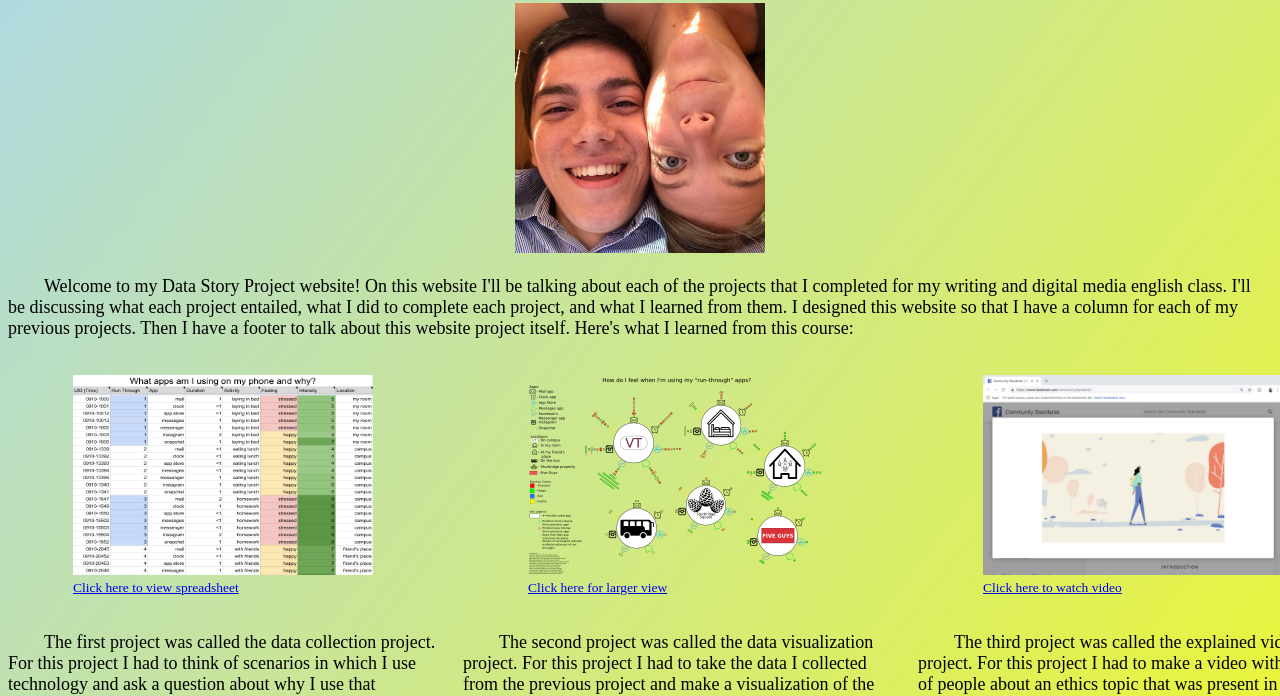
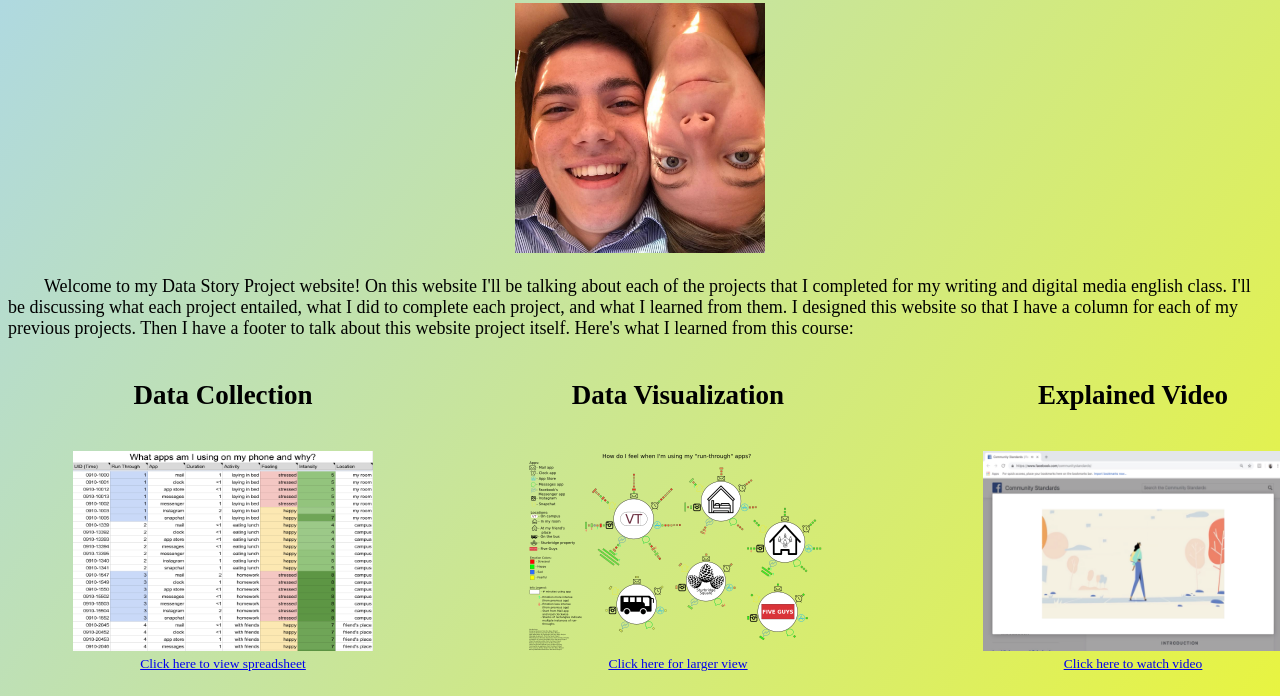
Before and after one commit to farinaa/farinaa-data-story, a plain HTML site: page index.html in a window 1280 px wide. Shown: the part 95-791 px from the top of the page. Drawn offline with Linux system fonts and the light colour scheme.

Commit message:
Added project titles, formatted the footer, and tidied up code / comments

```diff
--- a/assets/css/style.css
+++ b/assets/css/style.css
@@ -2,6 +2,11 @@
 html {
   background-image: linear-gradient(to bottom right, lightblue, yellow);
   font-size: 18px;
+}
+
+/* All figure captions should be centered below the figure */
+figcaption {
+  text-align: center;
 }
 
 /* Set up top website grid */
@@ -40,6 +45,12 @@ main {
   grid-gap: 0px 25px;
 }
 
+/* Place the data collection title on the left */
+section#data-collection-title {
+  grid-column: 2 / 3;
+  margin: auto;
+}
+
 /* Change size of data collection picture */
 img#data-collection {
   height: 200px;
@@ -51,6 +62,12 @@ section#data-collection-pic {
   grid-column: 2 / 3;
 }
 
+/* Place the data visualization title in the middle */
+section#data-visualization-title {
+  grid-column: 5 / 6;
+  margin: auto;
+}
+
 /* Change size of data visualization picture */
 img#data-visualization {
   height: 200px;
@@ -60,6 +77,12 @@ img#data-visualization {
 /* Place the data visualization picture in the middle */
 section#data-viz-pic {
   grid-column: 5 / 6;
+}
+
+/* Place the explained video title on the right */
+section#explained-video-title {
+  grid-column: 8 / 9;
+  margin: auto;
 }
 
 /* Change size of explained video thumbnail */
--- a/index.html
+++ b/index.html
@@ -39,6 +39,21 @@
 
     <!-- Set up the middle of the website with 3 columns -->
     <main>
+      <!-- Data collection project title -->
+      <section id="data-collection-title">
+        <h2>Data Collection</h2>
+      </section>
+
+      <!-- Data visualization project title -->
+      <section id="data-visualization-title">
+        <h2>Data Visualization</h2>
+      </section>
+
+      <!-- Explained video project title -->
+      <section id="explained-video-title">
+        <h2>Explained Video</h2>
+      </section>
+
       <!-- Data collection project picture -->
       <section id="data-collection-pic">
         <!-- Make the image a figure with a figure caption underneath -->
@@ -201,6 +216,9 @@
 
   <!-- The bottom of the website -->
   <footer>
-    This is a test for the footer.
+    <h2>Data Story Website</h2>
+    <p style="text-indent: 2em">
+      Now to get meta and talk about this website project itself.
+    </p>
   </footer>
 </html>
```
